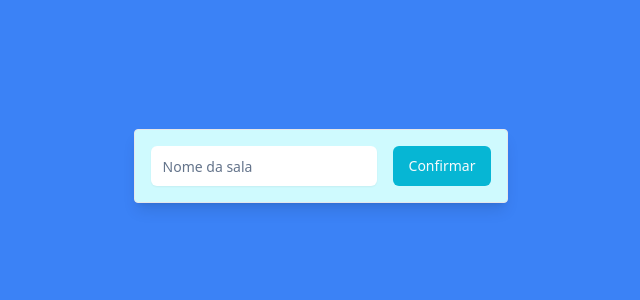
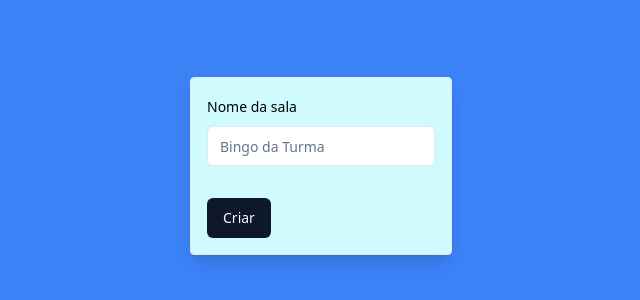
Before and after one commit to hi-im-yan/bingo-app-frontend, a Next.js app: page /create-game in a window 1280 px wide. Shown: the part 234-534 px from the top of the page, without its empty margins (319-959 px from the left). Built offline with nearby package versions, Linux system fonts and the light colour scheme.

Commit message:
feat: add spinner when creating room

```diff
--- a/app/create-game/page.tsx
+++ b/app/create-game/page.tsx
@@ -1,22 +1,49 @@
 "use client";
 
 import { Button } from "@/components/ui/button";
+import {
+  Form,
+  FormControl,
+  FormField,
+  FormItem,
+  FormLabel,
+  FormMessage,
+} from "@/components/ui/form";
+import { Skeleton } from "@/components/ui/skeleton";
 import { Input } from "@/components/ui/input";
 import { useRouter } from "next/navigation";
 import { useEffect, useState } from "react";
+import { z } from "zod";
+import { zodResolver } from "@hookform/resolvers/zod";
+import { useForm } from "react-hook-form";
 import axios from "axios";
-
+import { Spinner } from "@/components/ui/spinner";
+import { Label } from "@/components/ui/label";
 
 export default function ProfileForm() {
-  const [roomName, setRoomName] = useState("");
+  const [ isLoading, setIsLoading ] = useState(false);
   const router = useRouter();
 
-  async function createRoom() {
+  const formSchema = z.object({
+    roomName: z.string().min(1, {
+      message: "Nome da sala é obrigatório",
+    }),
+  });
+
+  const form = useForm<z.infer<typeof formSchema>>({
+    resolver: zodResolver(formSchema),
+    defaultValues: {
+      roomName: "",
+    },
+  });
+
+  function onSubmit(values: z.infer<typeof formSchema>) {
+    setIsLoading(true);
     axios
       .post<ResponseData>(`${process.env.NEXT_PUBLIC_API_URL}/api/v1/room`, {
-        name: roomName,
-        description: 'DEFAULT DESCRIPTION',
-        password: 'DEFAULT PASSWORD'
+        name: values.roomName,
+        description: "DEFAULT DESCRIPTION",
+        password: "DEFAULT PASSWORD",
       })
       .then((response) => {
         if (response.status !== 200) {
@@ -25,23 +52,37 @@ export default function ProfileForm() {
           localStorage.setItem("roomSettings", JSON.stringify(response.data));
           router.push("/game/admin");
         }
+        setIsLoading(false);
       });
   }
 
   return (
     <>
       <div className="flex justify-between h-screen items-center">
-        <div className="flex flex-row m-auto p-4 shadow-lg border rounded bg-cyan-100">
-          <Input
-            className="border-1 mr-4 hover:border-slate-700 shadow-sm focus:border-cyan-500"
-            placeholder="Nome da sala"
-            value={roomName}
-            onChange={(e) => setRoomName(e.target.value)}
-          />
-          <Button className="bg-cyan-500" onClick={createRoom}>
-            Confirmar
-          </Button>
-        </div>
+        <Form {...form}>
+          <div className="flex flex-row m-auto p-4 shadow-lg border rounded bg-cyan-100">
+            <form onSubmit={form.handleSubmit(onSubmit)} className="space-y-8">
+              <FormField
+                control={form.control}
+                name="roomName"
+                render={({ field }) => (
+                  <FormItem>
+                    <FormLabel>Nome da sala</FormLabel>
+                    <FormControl>
+                      <Input placeholder="Bingo da Turma" {...field} />
+                    </FormControl>
+                    <FormMessage />
+                  </FormItem>
+                )}
+              />
+              {isLoading ? (
+                <Button disabled><Spinner className="text-green-400"></Spinner></Button>
+              ) : (
+                <Button type="submit">Criar</Button>
+              )}
+            </form>
+          </div>
+        </Form>
       </div>
     </>
   );
--- /dev/null
+++ b/app/test-page/page.tsx
@@ -0,0 +1,22 @@
+import { GetServerSideProps, NextPage } from "next";
+
+export type TestPageProps = {
+    message: string;
+}
+
+const populateProps = () => {
+    return {
+        message: "Hello from props"
+    }
+}
+
+const TestPage = () => {
+
+    const props = populateProps();
+
+    return (
+        <h1>{props.message}</h1>
+    )
+}
+
+export default TestPage;
--- /dev/null
+++ b/components/ui/skeleton.tsx
@@ -0,0 +1,15 @@
+import { cn } from "@/lib/utils"
+
+function Skeleton({
+  className,
+  ...props
+}: React.HTMLAttributes<HTMLDivElement>) {
+  return (
+    <div
+      className={cn("animate-pulse rounded-md bg-slate-100 dark:bg-slate-800", className)}
+      {...props}
+    />
+  )
+}
+
+export { Skeleton }
--- /dev/null
+++ b/components/ui/spinner.tsx
@@ -0,0 +1,45 @@
+import React from 'react';
+import { cn } from '@/lib/utils';
+import { VariantProps, cva } from 'class-variance-authority';
+import { Loader } from 'lucide-react';
+const spinnerVariants = cva('flex-col items-center justify-center', {
+  variants: {
+    show: {
+      true: 'flex',
+      false: 'hidden',
+    },
+  },
+  defaultVariants: {
+    show: true,
+  },
+});
+
+const loaderVariants = cva('animate-spin text-primary', {
+  variants: {
+    size: {
+      small: 'size-6',
+      medium: 'size-8',
+      large: 'size-12',
+    },
+  },
+  defaultVariants: {
+    size: 'medium',
+  },
+});
+
+interface SpinnerContentProps
+  extends VariantProps<typeof spinnerVariants>,
+    VariantProps<typeof loaderVariants> {
+  className?: string;
+  children?: React.ReactNode;
+}
+
+export function Spinner({ size, show, children, className }: SpinnerContentProps) {
+  return (
+    <span className={spinnerVariants({ show })}>
+      <Loader className={cn(loaderVariants({ size }), className)} />
+      {children}
+    </span>
+
+  );
+}
```
Also changed, not shown: package.json (+5 -5 lines), 1 other file (tests, documents, lock files or other folders).
